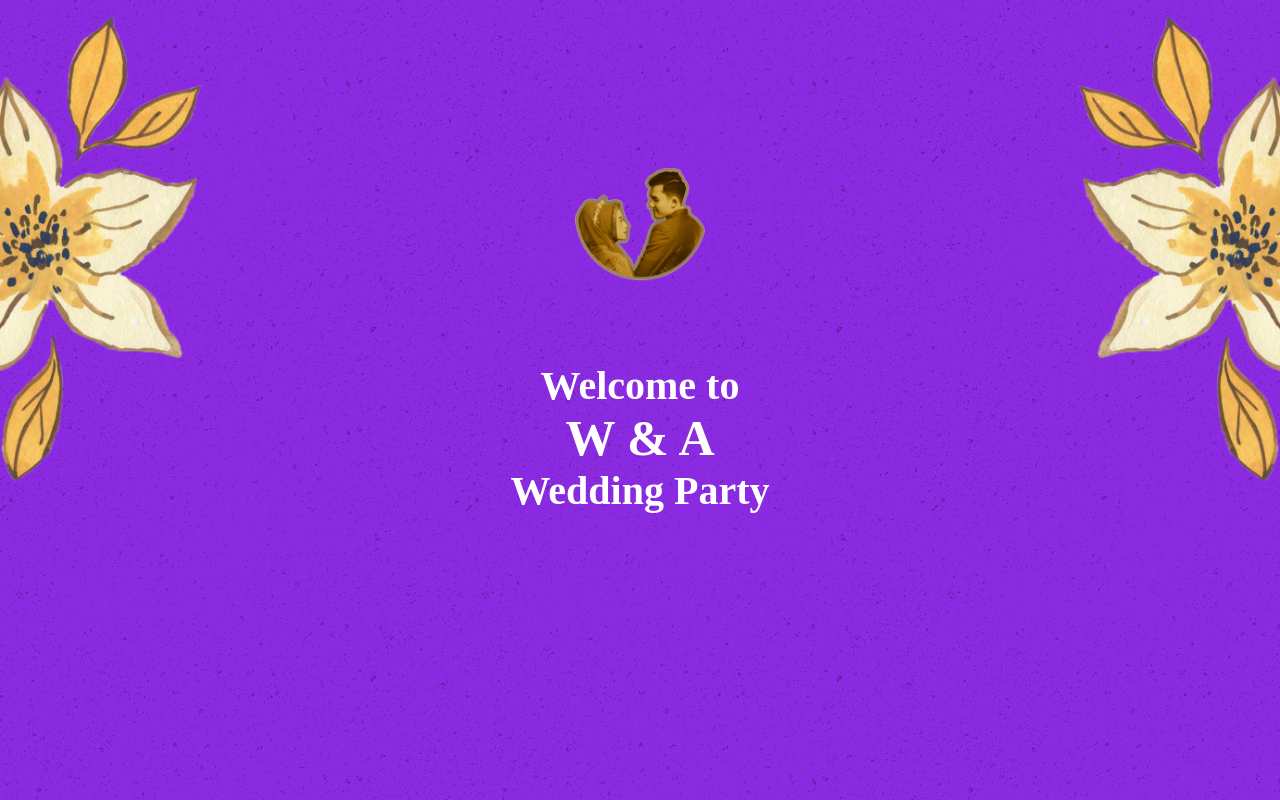
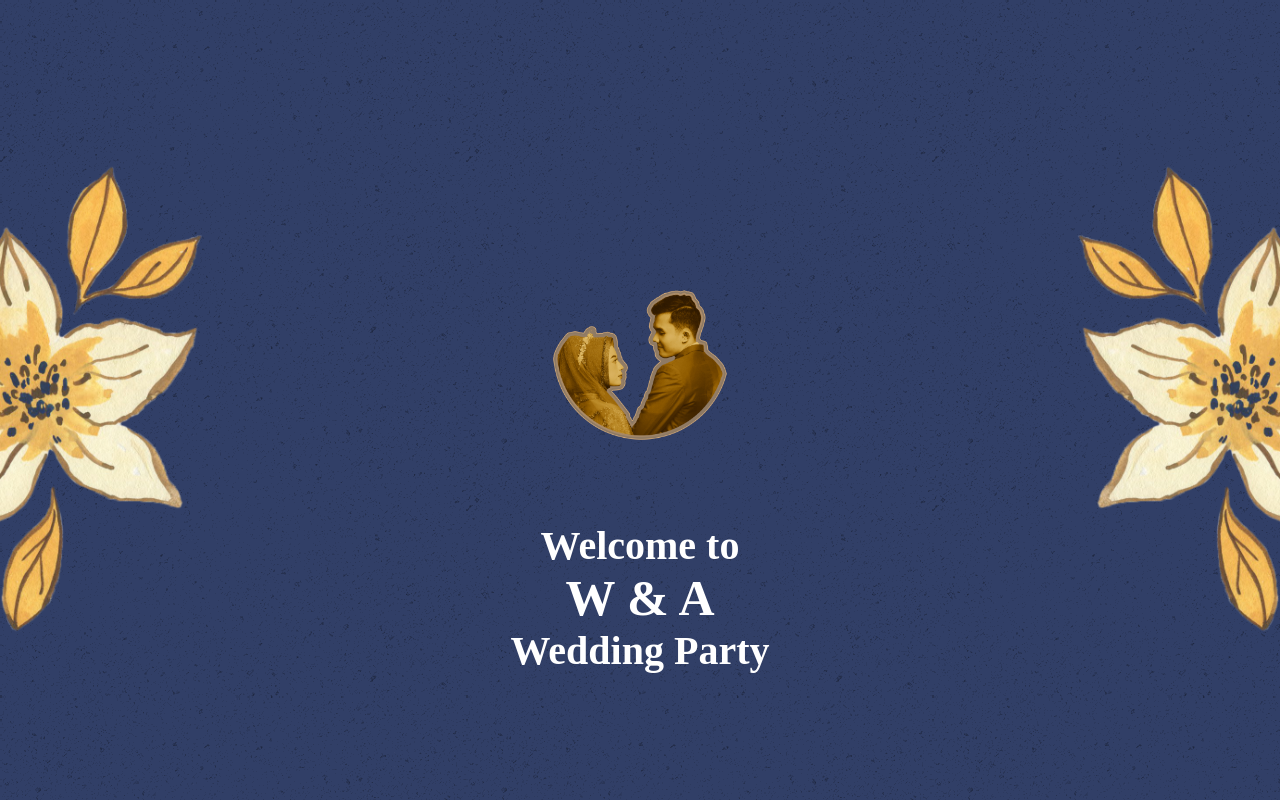
Before and after one commit to ahmadfaqih796/Wedding-Website, a plain HTML site: page index.html in a window 1280 px wide. Drawn offline with Linux system fonts and the light colour scheme.

Commit message:
header responsive

```diff
--- a/assets/css/header.css
+++ b/assets/css/header.css
@@ -1,7 +1,7 @@
 .header {
    width: 100%;
    height: 100vh;
-   background-color: blueviolet;
+   background-color: #313f67;
    background-image: url(../gambar/pasir.png);
 }
 .header .bunga-1 {
@@ -9,12 +9,14 @@
    position: relative;
    width: 500px;
    margin: auto;
-   top: 50%;
 }
-.header .bunga {
+.header .bingkai {
    display: flex;
    width: 100%;
+   position: absolute;
    justify-content: space-between;
+   top: 50%;
+   transform: translateY(-50%);
 }
 .header .bunga-1.kiri{
    margin-left: -200px;
@@ -29,12 +31,14 @@
 }
 .header .thumb {
    display: block;
-   width: 150px;
-   margin: -50vh auto 10vh;
+   width: 200px;
+   margin: 25vh auto 10vh;
 }
 .header article {
+   position: relative;
    text-align: center;
    color: white;
+   z-index: 1;
 }
 .header article p{
    font-size: 40px;
@@ -48,11 +52,11 @@
 @media screen and (max-width : 500px) {
    .header {
       width: 100%;
+      height: 100vh;
       background-color: #313f67;
-      height: 125vh;
    }
    .header .thumb {
-      margin: -100px auto 0;
+      margin: -100px auto 5vh;
    }
    .header .bunga-1 {
       display: none;
--- a/index.html
+++ b/index.html
@@ -11,11 +11,10 @@
   <body>
     <main class="header">
       <img class="bunga-2" src="assets/gambar/bunga-2.png" alt="" />
-      <div class="bunga">
+      <div class="bingkai">
         <img class="bunga-1 kiri" src="assets/gambar/bunga-1.png" alt="" />
         <img class="bunga-1 kanan" src="assets/gambar/bunga-1.png" alt="" />
       </div>
-
       <img class="thumb" src="assets/gambar/thumb.png" alt="" />
       <article>
         <p>Welcome to</p>
```
